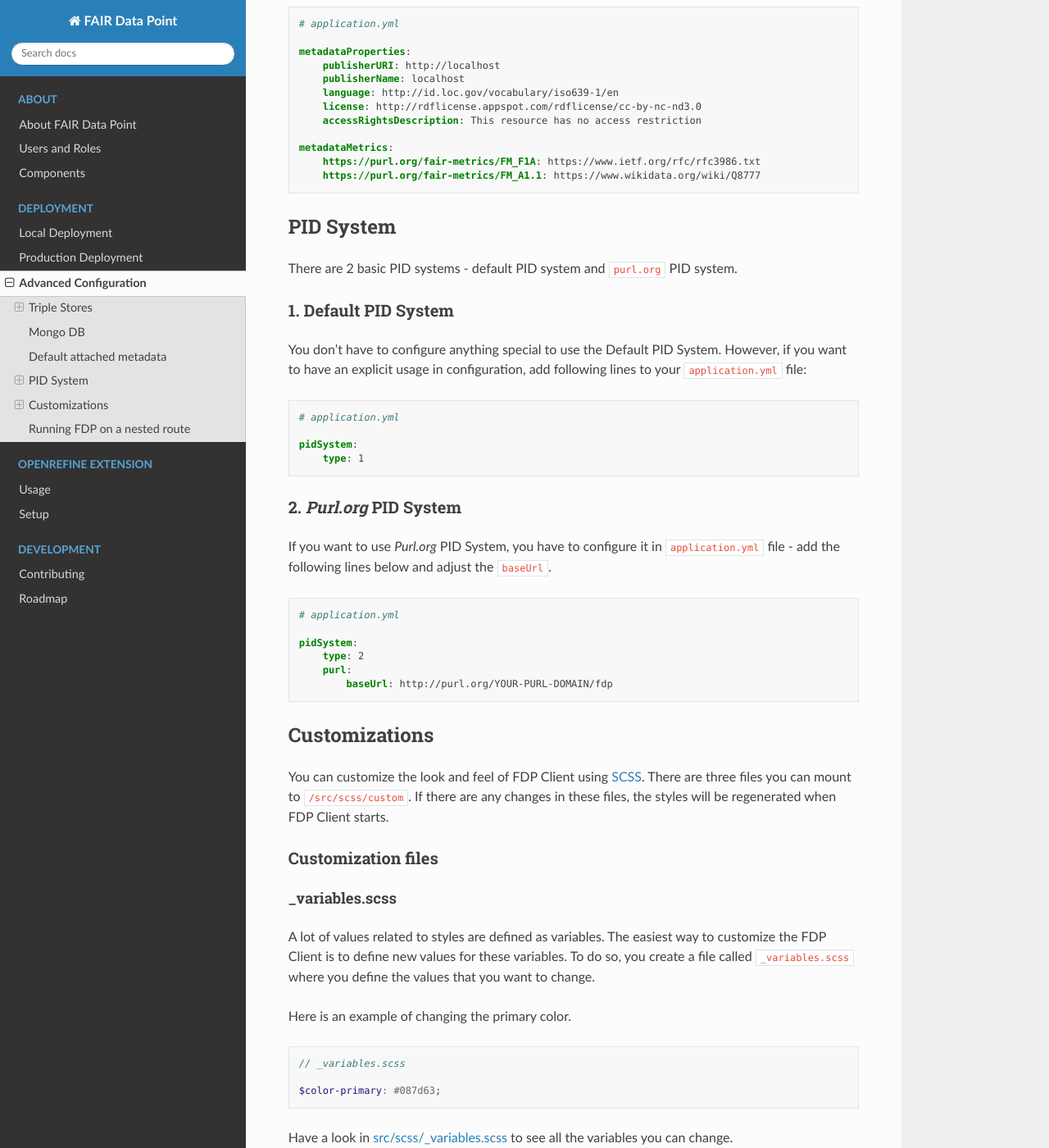
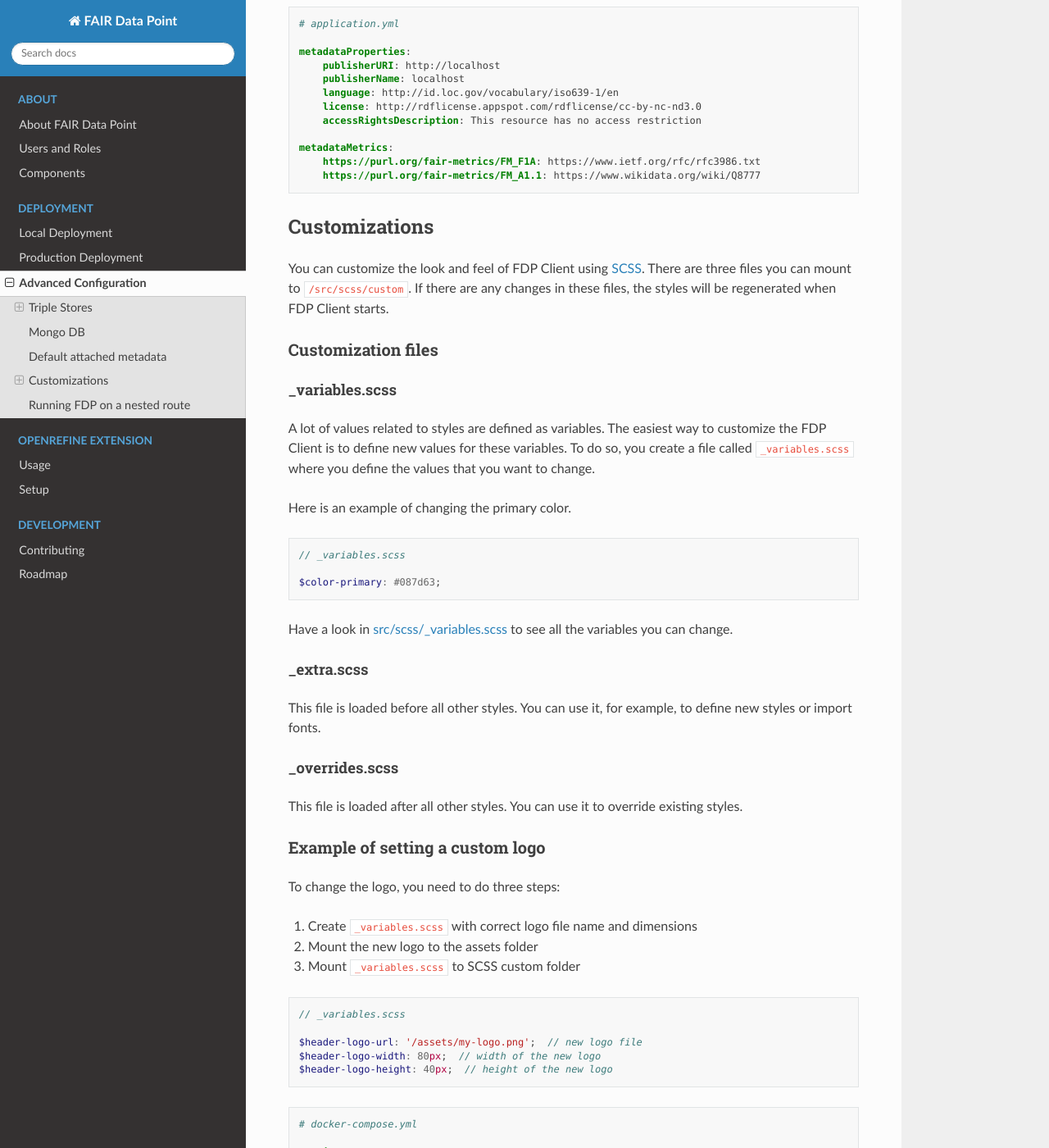
Before and after one commit to FAIRDataTeam/FAIRDataPoint-Docs, a Sphinx documentation site: the page built from docs/deployment/advanced-configuration.rst, in a window 1280 px wide and 1400 px high, scrolled down 2576 px. Shown: the whole window at 82% size. Built offline with Sphinx 7.4.7 and the Read the Docs theme 2.0.0, drawn with Linux system fonts in a browser that asks for light colours; some of the changed text lies outside the part shown.

Commit message:
Remove PID System

```diff
--- a/docs/deployment/advanced-configuration.rst
+++ b/docs/deployment/advanced-configuration.rst
@@ -138,34 +138,6 @@ There are several default values that are attached to each created metadata. If
         https://purl.org/fair-metrics/FM_F1A: https://www.ietf.org/rfc/rfc3986.txt
         https://purl.org/fair-metrics/FM_A1.1: https://www.wikidata.org/wiki/Q8777
 
-PID System
-==========
-There are 2 basic PID systems - default PID system and ``purl.org`` PID system.
-
-1. Default PID System
----------------------
-You don't have to configure anything special to use the Default PID System. However, if you want to have an explicit usage in configuration, add following lines to your ``application.yml`` file:
-
-.. code:: yaml
-
-    # application.yml
-
-    pidSystem:
-        type: 1
-
-2. `Purl.org` PID System
-------------------------
-If you want to use `Purl.org` PID System, you have to configure it in ``application.yml`` file - add the following lines below and adjust the ``baseUrl``.
-
-.. code:: yaml
-
-    # application.yml
-
-    pidSystem:
-        type: 2
-        purl:
-            baseUrl: http://purl.org/YOUR-PURL-DOMAIN/fdp
-
 Customizations
 ==============
 
@@ -278,7 +250,7 @@ have to set ``PUBLIC\_PATH`` ENV variable, in this example to
     # application.yml
 
     instance:
-        url: https://example.com/fairdatapoint
+        clientUrl: https://example.com/fairdatapoint
 
 .. code :: nginx
 
--- a/docs/deployment/local-deployment.rst
+++ b/docs/deployment/local-deployment.rst
@@ -48,14 +48,14 @@ There are two default user accounts. See the :ref:`Users and Roles <users-and-ro
 Running locally on a different port
 ===================================
 
-If you want to run the FAIR Data Point locally on a different port than the default ``80``, additional configuration is necessary. First, we need to create a new file ``application.yml`` and set the instance URL to the actual URL we want to use.
+If you want to run the FAIR Data Point locally on a different port than the default ``80``, additional configuration is necessary. First, we need to create a new file ``application.yml`` and set the client URL to the actual URL we want to use.
 
 .. code :: yaml
 
     # application.yml
 
     instance:
-        url: http://localhost:8080
+        clientUrl: http://localhost:8080
 
 Then, we need to mount the application config into the FDP container and update the port which the FDP client runs on.
 
--- a/docs/deployment/production-deployment.rst
+++ b/docs/deployment/production-deployment.rst
@@ -121,14 +121,15 @@ We have certificates generated and configuration for proxy ready. Now we need to
                 - ./blazegraph:/blazegraph-data
 
 
-The last thing to do is to update our ``application.yml`` file. We need to add instance URL so that FDP knows the actual URL even if hidden behind the reverse proxy. And we also need to set a random JWT token for security.
+The last thing to do is to update our ``application.yml`` file. We need to add ``clientUrl`` so that FDP knows the actual URL even if hidden behind the reverse proxy. It's a good practice to set up a persistent URL for the metadata too. We recommend using ``https://purl.org``. If you don't specify ``persistentUrl``, the ``clientUrl`` will be used instead. And we also need to set a random JWT token for security.
 
 .. code :: yaml
 
     # application.yml
 
     instance:
-        url: https://fdp.example.com
+        clientUrl: https://fdp.example.com
+        persistentUrl: https://purl.org/fairdatapoint/example
 
     security:
         jwt:
```
Also changed, not shown: other parts of docs/deployment/advanced-configuration.rst (+1 -1 lines).
